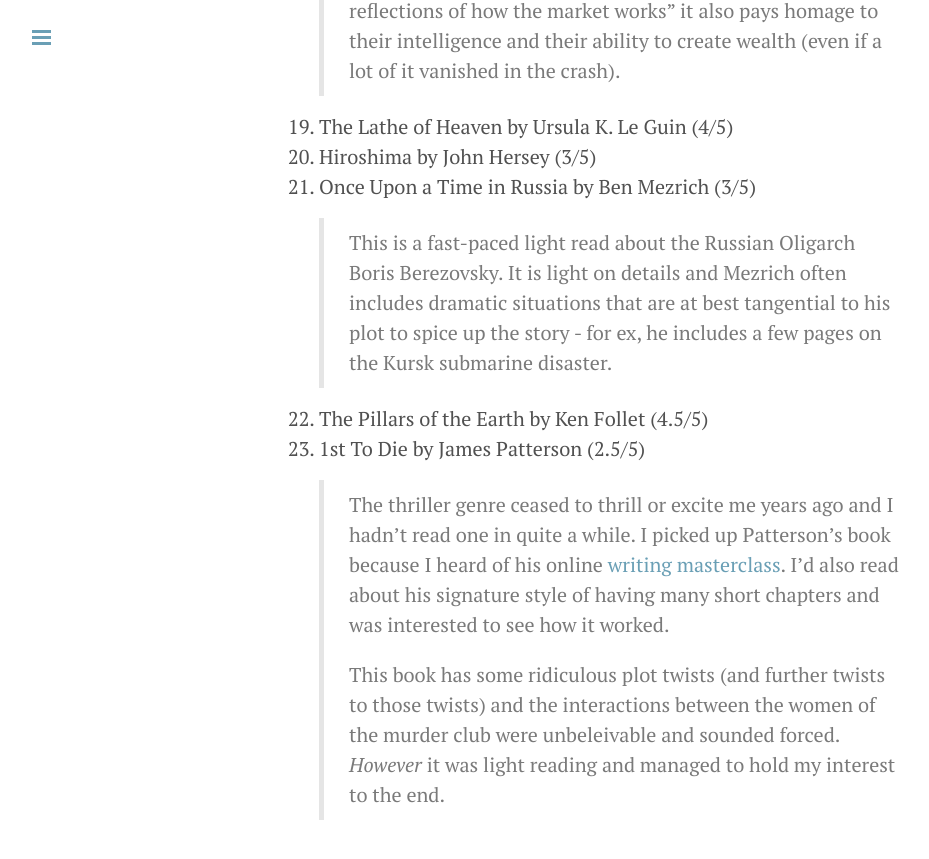
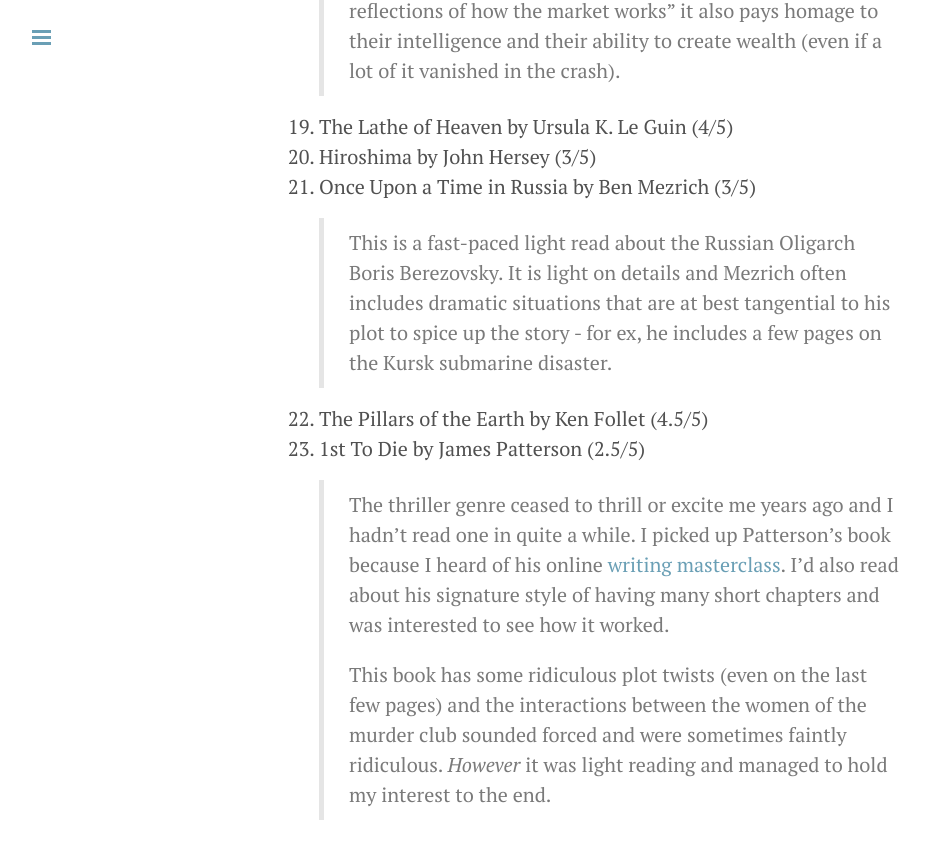
Before and after one commit to regularcoder/regularcoder, a Jekyll site: the page built from reading.md, in a window 1280 px wide and 900 px high, scrolled down 4104 px. Shown: the top 859 px of the window, without its empty margins (1-930 px from the left). Built offline with Jekyll 4.4.1, drawn with Linux system fonts in a browser that asks for light colours; Markdown is read by kramdown in place of the engine named in the settings.

Commit message:
Few corrections to 1st to die

```diff
--- a/reading.md
+++ b/reading.md
@@ -63,4 +63,4 @@
 23. 1st To Die by James Patterson (2.5/5)
 > The thriller genre ceased to thrill or excite me years ago and I hadn't read one in quite a while. I picked up Patterson's book because I heard of his online [writing masterclass](https://www.masterclass.com/classes/james-patterson-teaches-writing). I'd also read about his signature style of having many short chapters and was interested to see how it worked.
 >
-> This book has some ridiculous plot twists (and further twists to those twists) and the interactions between the women of the murder club were unbeleivable and sounded forced. *However* it was light reading and managed to hold my interest to the end.
+> This book has some ridiculous plot twists (even on the last few pages) and the interactions between the women of the murder club sounded forced and were sometimes faintly ridiculous. *However* it was light reading and managed to hold my interest to the end.
```
